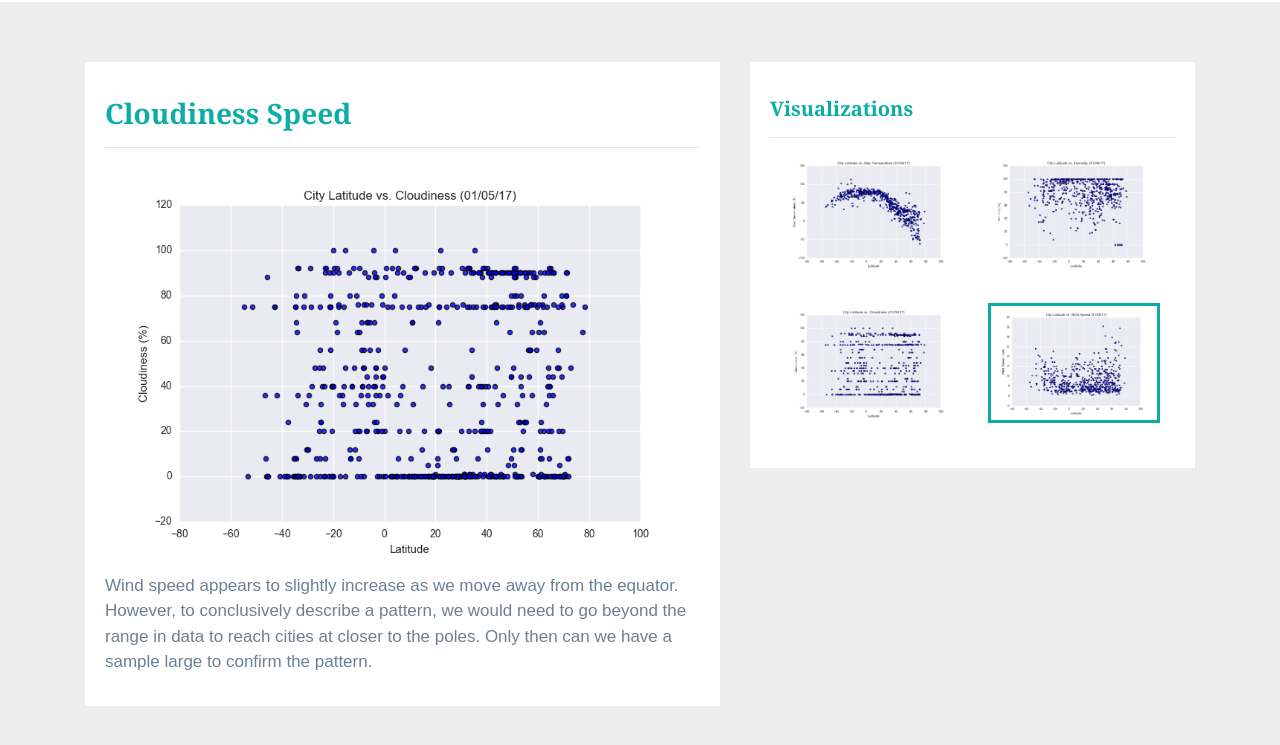
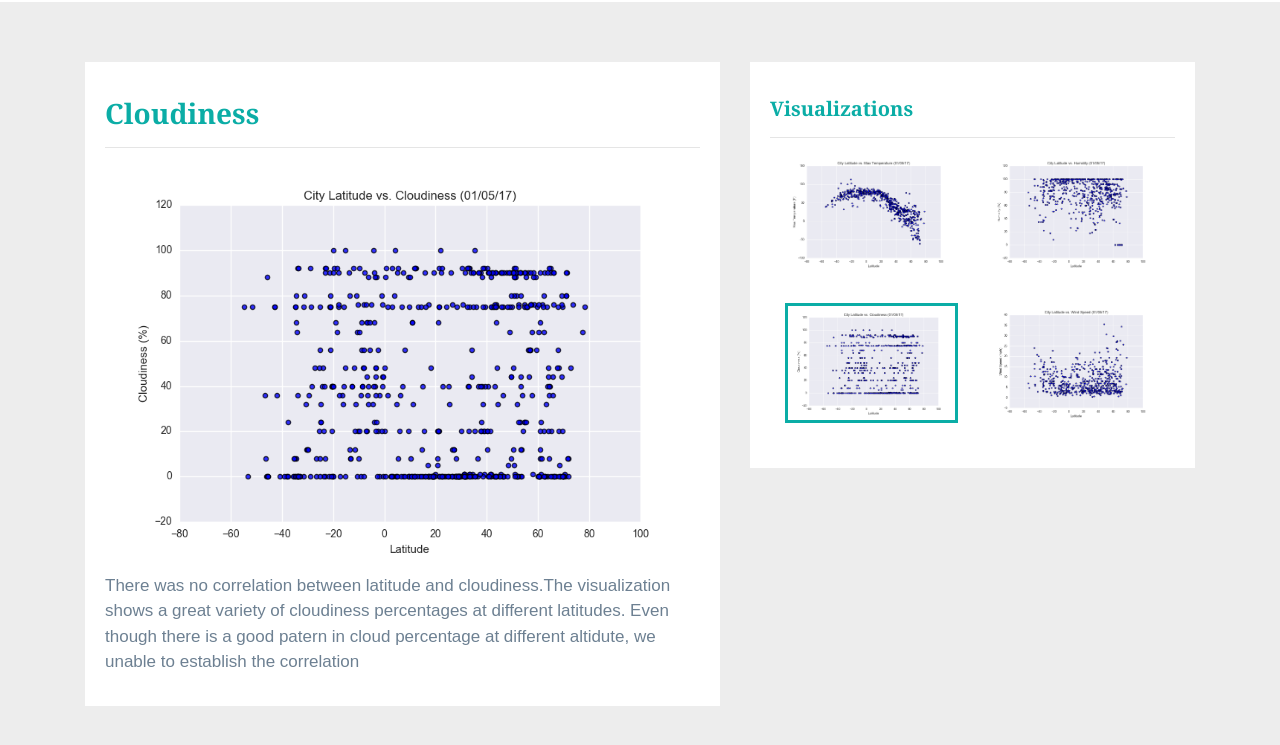
Before and after one commit to ekatuuo/Web-Design-Challenge, a plain HTML site: page cloudiness.html in a window 1280 px wide. Shown: the part 55-800 px from the top of the page. Drawn offline with nearby package versions, Linux system fonts and the light colour scheme.

Commit message:
updated files

```diff
--- a/cloudiness.html
+++ b/cloudiness.html
@@ -1,97 +1,3 @@
-<!-- <!DOCTYPE html>
-<html lang="en-us">
-
-<head>
-
-  <meta charset="UTF-8">
-  <title>Latitude vs. Cloudiness</title>
-
-  <link rel="stylesheet" href="https://maxcdn.bootstrapcdn.com/bootstrap/3.3.6/css/bootstrap.min.css">
-  <link rel="stylesheet" href="style.css">
-</head>
-
-<body>
-        <nav class="navbar navbar-default">
-                <div class="container-fluid">
-
-                  <div class="navbar-header">
-                    <button type="button" class="navbar-toggle collapsed" data-toggle="collapse" data-target="#bs-example-navbar-collapse-1" aria-expanded="false">
-                      <span class="sr-only">Toggle navigation</span>
-                      <span class="icon-bar"></span>
-                      <span class="icon-bar"></span>
-                      <span class="icon-bar"></span>
-                    </button>
-                    <a class="navbar-brand" href="index.html">Latitude</a>
-                  </div>
-
-
-                  <div class="collapse navbar-collapse" id="bs-example-navbar-collapse-1">
-
-                    <ul class="nav navbar-nav navbar-right">
-                        <a href="#" class="dropdown-toggle" data-toggle="dropdown" role="button" aria-haspopup="true" aria-expanded="false">Plots <span class="caret"></span></a>
-                        <li class="dropdown"></li>
-                        <li><a href="comparison.html">Comparisons</a></li>
-                      <li><a href="data.html">Data</a></li>
-                        <ul class="dropdown-menu">
-                          <li><a href="temp.html">Max Temperature</a></li>
-                          <li><a href="humidity.html">Humidity</a></li>
-                          <li><a href="cloudiness.html">Cloudiness</a></li>
-                          <li role="separator" class="divider"></li>
-                          <li><a href="wind_speed.html">Wind Speed</a></li>
-                        </ul>
-                      </li>
-                    </ul>
-                  </div>
-                </div>
-              </nav>
-
-              <div class="container">
-                  <div class="row">
-                   <div class="col-md-1"></div>
-                     <div class="col-md-6">
-                    <h1>Cloudiness</h1>
-                      <img src="cloudiness.png" width="400" height="350">
-                      <p>There was no correlation between latitude and cloudiness.</p>
-                   </div>
-                     <div class="col-md-4 sidebar">
-                      <div class="row">
-                        <div class="col-md-12">
-                          <h1>Visualizations</h1>
-                        </div>
-                      </div>
-                     <div class="row">
-
-                        <div class="col-md-3">
-                             <a href="temp.html">Max Temperature<img src="temp.png" width="200px" height="150px"></a>
-                        </div>
-                        <div class="col-md-3"></div>
-
-                        <div class="col-md-3">
-                             <a href="humidity.html">Humidity<img src="humidity.png" width="200px" height="150px"></a>
-                        </div>
-                        <div class="col-md-3"></div>
-                     </div>
-                     <div class ="row">
-
-                        <div class="col-md-3">
-                          <a href="cloudiness.html">Cloudiness<img src="cloudiness.png" width="200px" height="150px"></a>
-                        </div>
-                        <div class="col-md-3"></div>
-
-                        <div class="col-md-3">
-                          <a href="wind_peed.html">Wind Speed<img src="wind_speed.png" width="200px" height="150px"></a>
-                        </div>
-                        <div class="col-md-3"></div>
-                      </div>
-                   </div>
-                  <div class="col-md-1"></div>
-                </div>
-              </div>
-              </body>
-
-</html> -->
-
-
 <!DOCTYPE html>
 <html>
 
@@ -128,7 +34,7 @@
               <a class="dropdown-item" href="temp.html">Max Temperature</a>
               <a class="dropdown-item" href="humidity.html">Humidity</a>
               <a class="dropdown-item" href="cloudiness.html">Cloudiness</a>
-              <a class="dropdown-item active" href="cloudiness.html">Cloudiness Speed</a>
+              <a class="dropdown-item active" href="wind_speed.html">Wind Speed</a>
             </div>
           </li>
           <li class="nav-item">
@@ -148,12 +54,12 @@
       <div class="col-lg-7 col-md-12">
         <!-- Left box  -->
         <div class="box">
-          <h3 class="title">Cloudiness Speed</h3>
+          <h3 class="title">Cloudiness</h3>
           <hr>
           <img src="Resources/assets/images/cloudiness.png" alt="Cloudiness Graph">
-          <p>Wind speed appears to slightly increase as we move away from the equator. However, to conclusively
-            describe a pattern, we would need to go beyond the range in data to reach cities at closer to the poles.
-            Only then can we have a sample large to confirm the pattern.</p>
+          <p>There was no correlation between latitude and cloudiness.The visualization shows a great variety of
+            cloudiness percentages at different latitudes. Even though there is a good patern in cloud percentage at different altidute,
+            we unable to establish the correlation</p>
         </div>
       </div>
       <div class="col-lg-5 col-md-12">
@@ -177,12 +83,12 @@
             <div class="row" style="padding-bottom: 30px;">
               <div class="col-6">
                 <a href="cloudiness.html">
-                  <img class="panel" src="Resources/assets/images/cloudiness.png" alt="Cloudiness Graph">
+                  <img class="panel active" src="Resources/assets/images/cloudiness.png" alt="Cloudiness Graph">
                 </a>
               </div>
               <div class="col-6">
                 <a href="wind_speed.html">
-                  <img class="panel active" src="Resources/assets/images/wind_speed.png" alt="Wind Speed Graph">
+                  <img class="panel" src="Resources/assets/images/wind_speed.png" alt="Wind Speed Graph">
                 </a>
               </div>
             </div>
@@ -191,8 +97,6 @@
       </div>
     </div>
   </div>
-  <!-- Footer Section -->
-
 
   <!-- Bootstrap JS -->
   <script src="https://code.jquery.com/jquery-3.2.1.slim.min.js" integrity="sha384-KJ3o2DKtIkvYIK3UENzmM7KCkRr/rE9/Qpg6aAZGJwFDMVNA/GpGFF93hXpG5KkN"
```
Also changed, not shown: humidity.html (+1 -3 lines).
